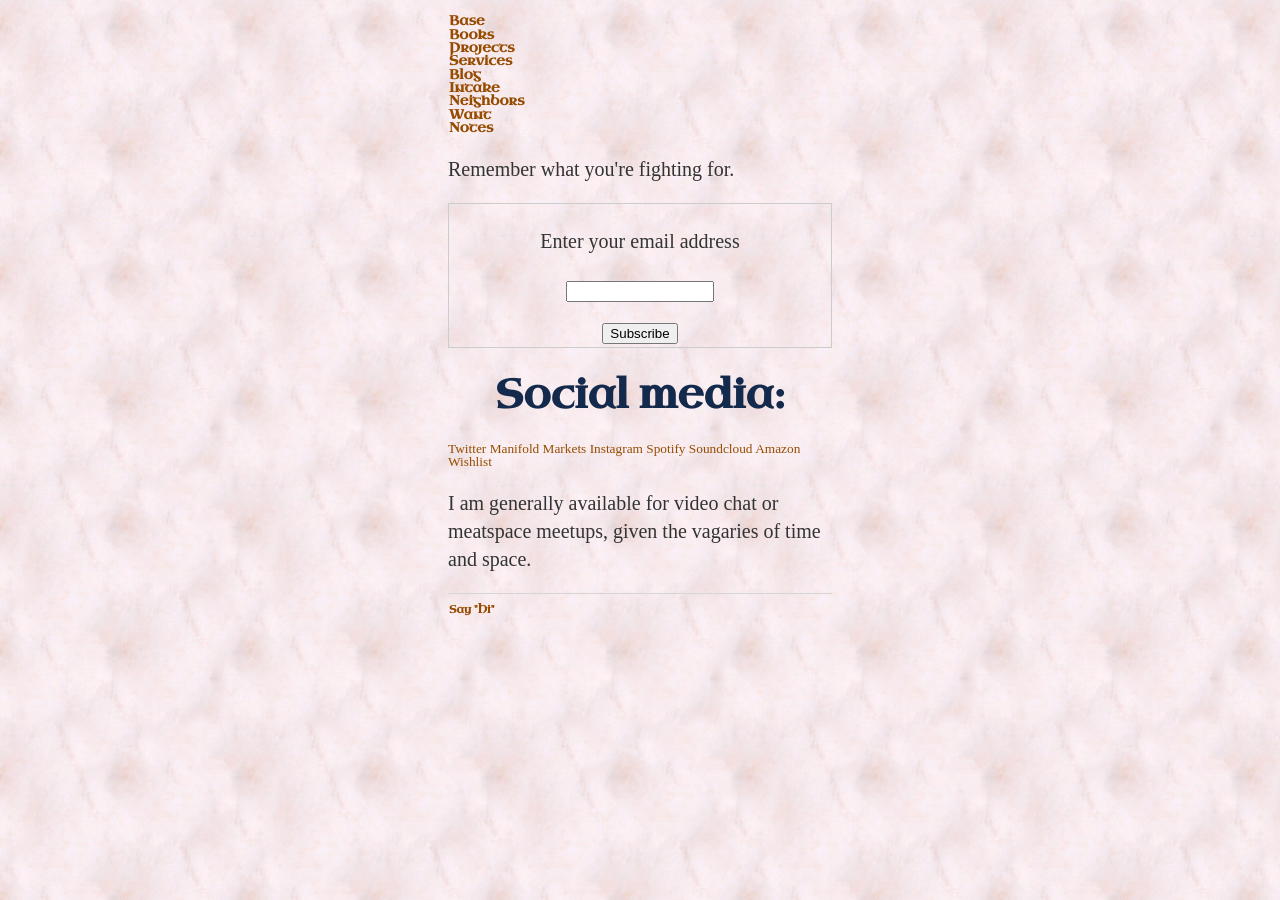
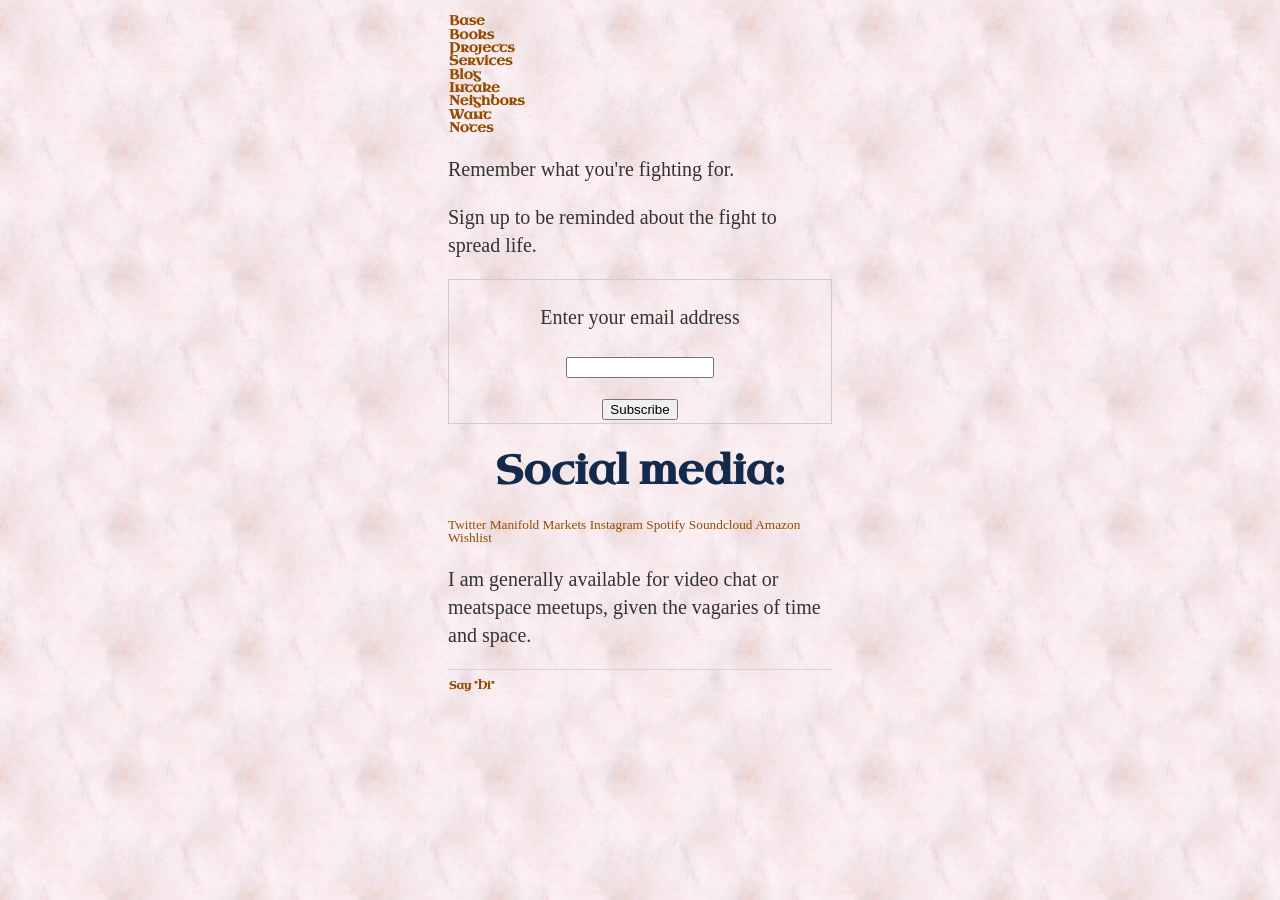
Before and after one commit to ray-dorai/ray-dorai.github.io, a Jekyll site: the page built from index.html, in a window 1280 px wide. Built offline with Jekyll 4.4.1, drawn with Linux system fonts in a browser that asks for light colours; some web fonts are replaced.

Commit message:
Update index.html

```diff
--- a/index.html
+++ b/index.html
@@ -4,6 +4,7 @@ title: Ray Doraisamy
 ---
 <div class="blurb">
 	<p>Remember what you're fighting for.</p>
+	<p>Sign up to be reminded about the fight to spread life.</p>
 	<p><form style="border:1px solid #ccc;padding:3px;text-align:center;" action="https://tinyletter.com/forshaper" method="post" target="popupwindow" onsubmit="window.open('https://tinyletter.com/forshaper', 'popupwindow', 'scrollbars=yes,width=800,height=600');return true"><p><label for="tlemail">Enter your email address</label></p><p><input type="text" style="width:140px" name="email" id="tlemail" /></p><input type="hidden" value="1" name="embed"/><input type="submit" value="Subscribe" /></form>
         </p>
 
```
